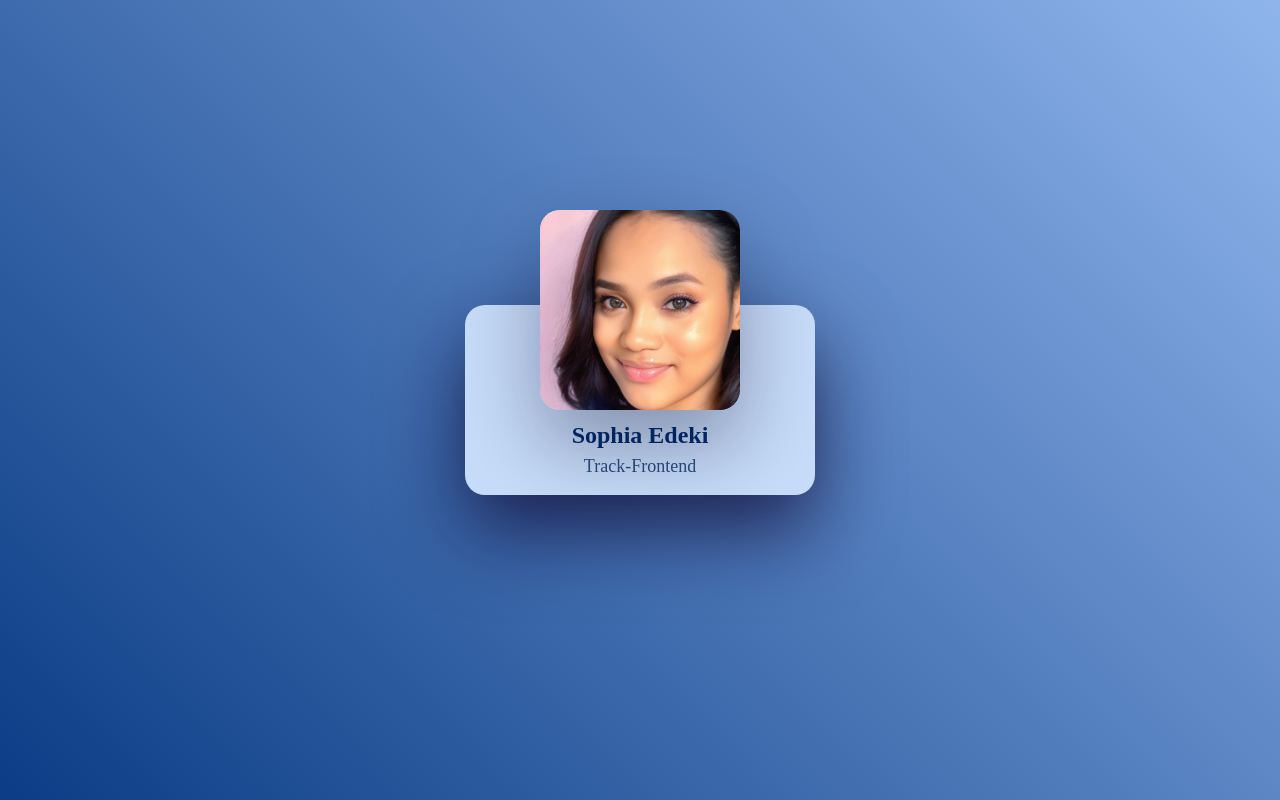
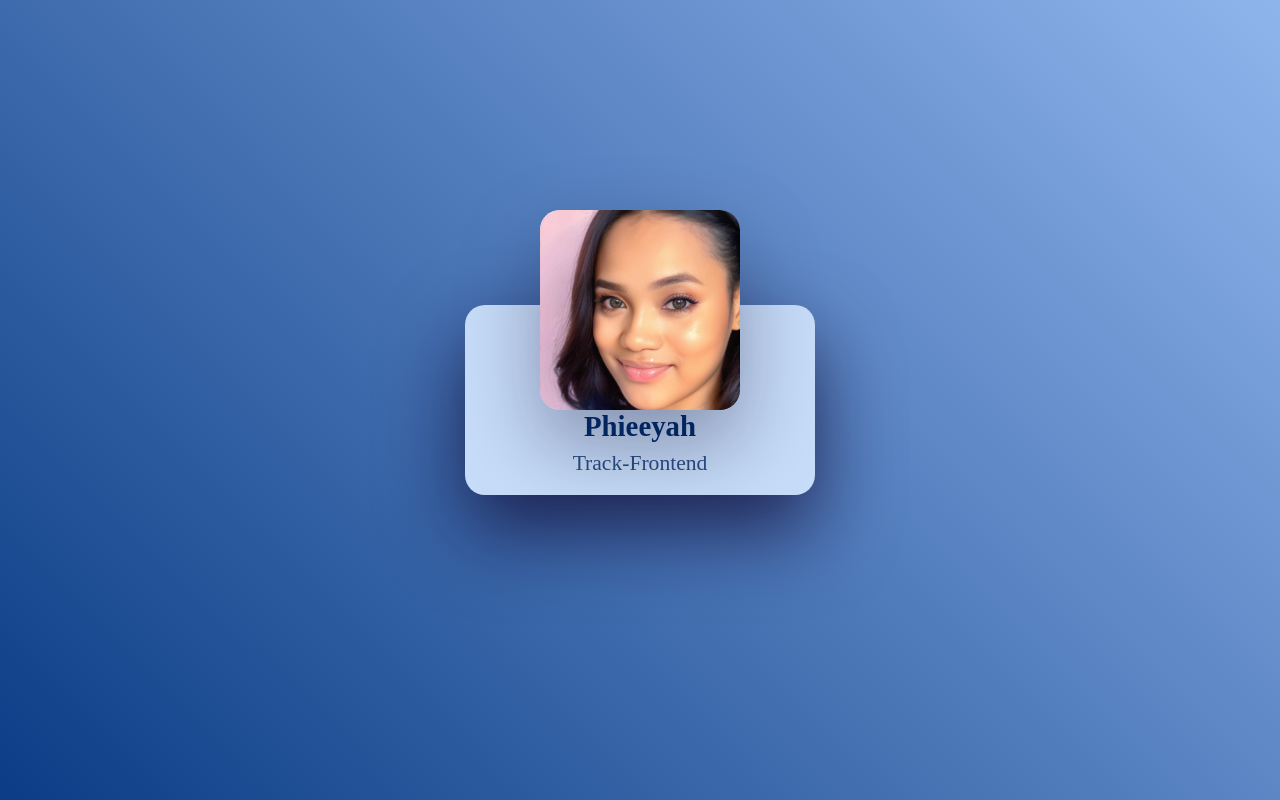
Before and after one commit to anaesse/HNG, a plain HTML site: page index.html in a window 1280 px wide. Drawn offline with Linux system fonts and the light colour scheme.

Commit message:
changed username

```diff
--- a/index.html
+++ b/index.html
@@ -20,7 +20,7 @@
             </section>
             <section class="content">
                 <div class="details">
-                    <h2 data-testid="slackUserName" >Sophia Edeki<br/><span data-testid="myTrack">Track-Frontend</span></h2>
+                    <h2 data-testid="slackUserName" >Phieeyah<br/><span data-testid="myTrack">Track-Frontend</span></h2>
                     <div class="date">
                         <p data-testid="currentDayOfTheWeek" id="currentDay" ></p>
                         <p data-testid="currentUTCTime" id="currentUTCTime" ></p>
--- a/style.css
+++ b/style.css
@@ -89,7 +89,7 @@ body {
     transform: translateY(0px);
 }
 .card .content .details h2 {
-    font-size: 1.5em;
+    font-size: 1.8em;
     font-weight: 600;
     color: #03255f;
     line-height: 1.2em;
```
